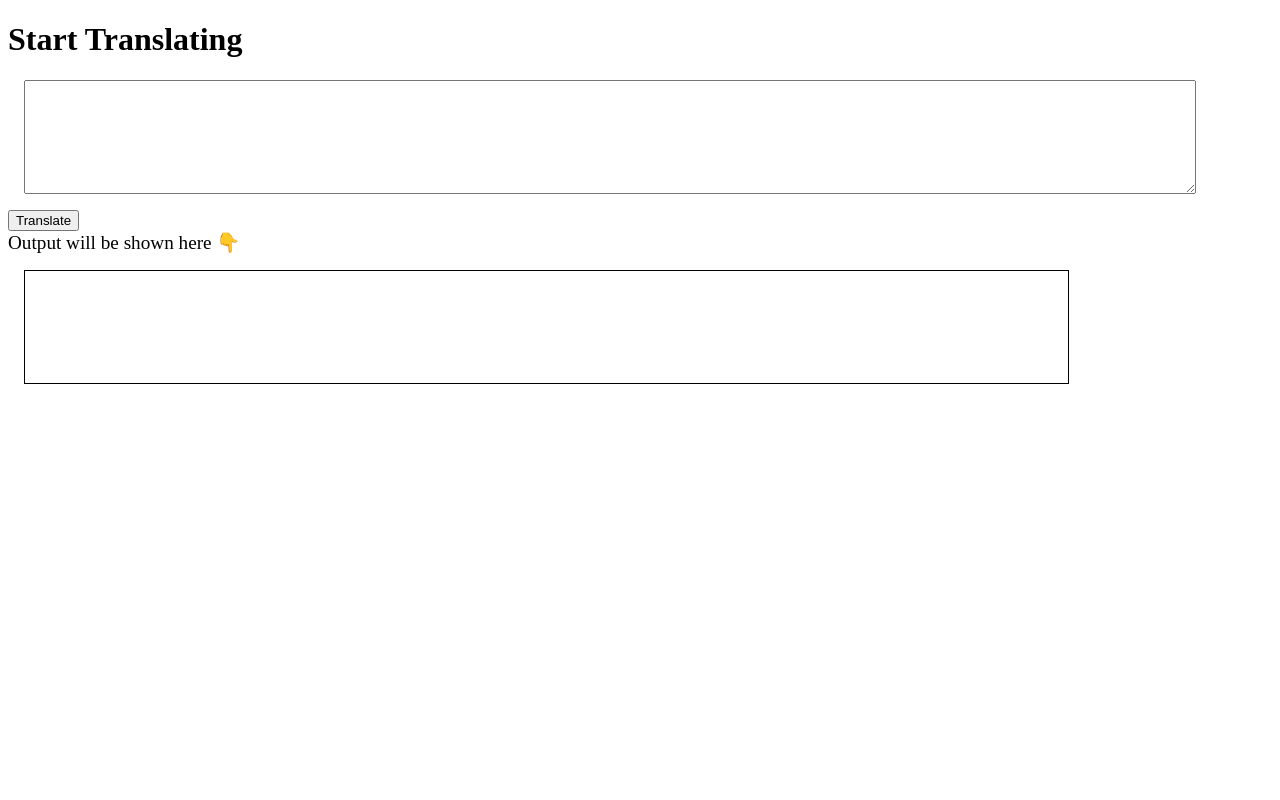
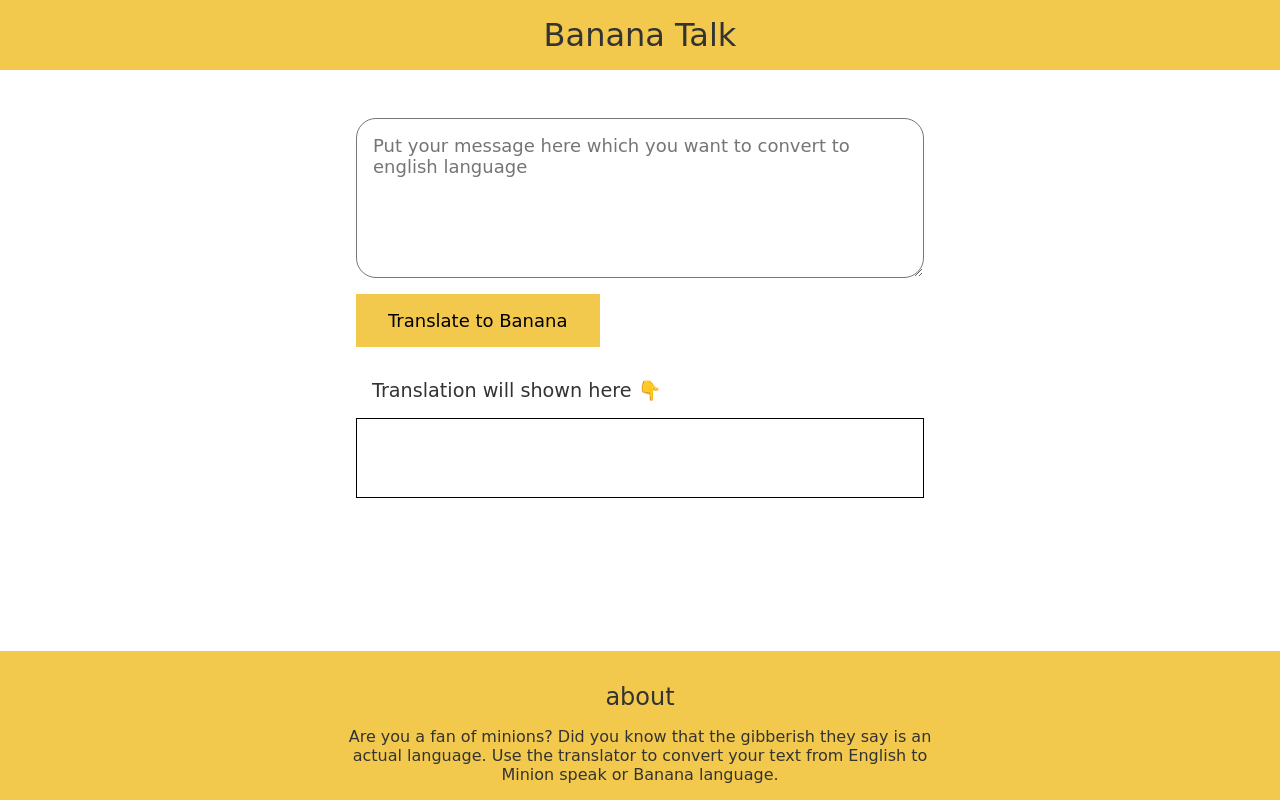
Before and after one commit to kunalpatil239/Banana-Talk, a plain HTML site: page index.html in a window 1280 px wide. Drawn offline with Linux system fonts and the light colour scheme.

Commit message:
docs: added styling

```diff
--- a/index.html
+++ b/index.html
@@ -1,10 +1,12 @@
 <!DOCTYPE html>
 <html lang="en">
+
 <head>
     <meta charset="UTF-8">
     <meta name="viewport" content="width=device-width, initial-scale=1.0">
     <title>Banana Translator</title>
-    <style>
+    <link rel="stylesheet" href="style.css">
+    <!-- <style>
         textarea{
        display: block;
        width: 90%;
@@ -19,17 +21,26 @@
         margin: 1rem;
         padding: 1rem;
     }
-    </style>
+    </style> -->
 </head>
 <body>
-    <h1>Start Translating</h1>
-    <textarea id="textInput"></textarea>
-    <button id="btn-translate">Translate</button>
-    <div style="font-size: larger;">Output will be shown here 👇</div>
+    <nav>
+        <div>Banana Talk</div>
+    </nav>
+    <main>
+    <textarea id="textInput" placeholder="Put your message here which you want to convert to english language"></textarea>
+    <button id="btn-translate">Translate to Banana</button>
+    <div style="font-size: larger;">Translation will shown here 👇</div>
     <div id="output"></div>
+    </main>
+    <footer>
+        <div style="font-size: x-large;">about</div>
+        <p>Are you a fan of minions? Did you know that the gibberish they say is an actual language. Use the translator
+            to convert your text from English to Minion speak or Banana language.</p>
+    </footer>
 
-
-<script src="app.js"></script>
+    <script src="app.js"></script>
 
 </body>
+
 </html>
--- /dev/null
+++ b/style.css
@@ -0,0 +1,67 @@
+body{
+    margin: 0;
+    font-family: 'Kalam', cursive;
+    color: #333333;
+}
+*{
+    box-sizing: border-box;
+}
+:root{
+        --primary: #f2c94c;
+        --black: #333333;
+        --width-break: 600px;
+}
+nav{
+    background-color: var(--primary);
+    text-align: center;
+}
+div{
+    font-size: 2rem;
+    padding: 1rem;
+}
+main{
+    margin:  auto;
+    width: 600px;
+    padding: 1rem;
+}
+
+textarea{
+       display: block;
+       width: 100%;
+       height: 20vh;
+       margin-top: 2rem;
+       padding: 1rem;
+       border-radius: 20px;
+       font-size: large;
+       font-family: inherit;
+    }
+button{
+        background-color: var(--primary);
+        padding: 1rem 2rem;
+        margin: 1rem 0;
+        font-size: large;
+        font-family: inherit;
+        border: none;
+    }
+#output{
+        width: 100%;
+        min-height: 10vh;
+        max-height: 20vh;
+        border: 1px solid black;
+        /* margin: 1rem; */
+        overflow: scroll;
+        padding: 1rem;
+        font-size: large;
+    }
+footer{
+    background-color: var(--primary);
+    width: 100%;
+    bottom: 0;
+    position: fixed;
+    text-align: center;
+    padding: 1rem;
+}
+footer p {
+    max-width: 600px;
+    margin: 0 auto;
+}
```
